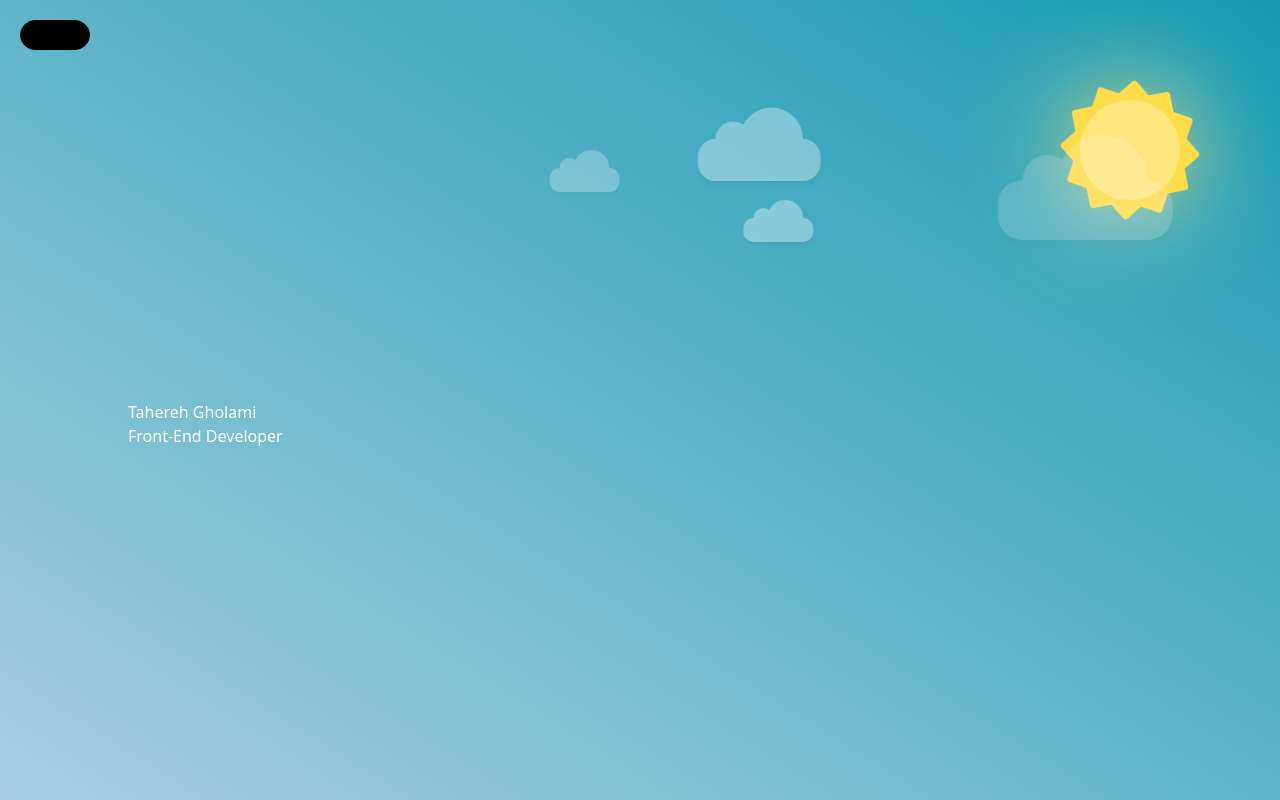
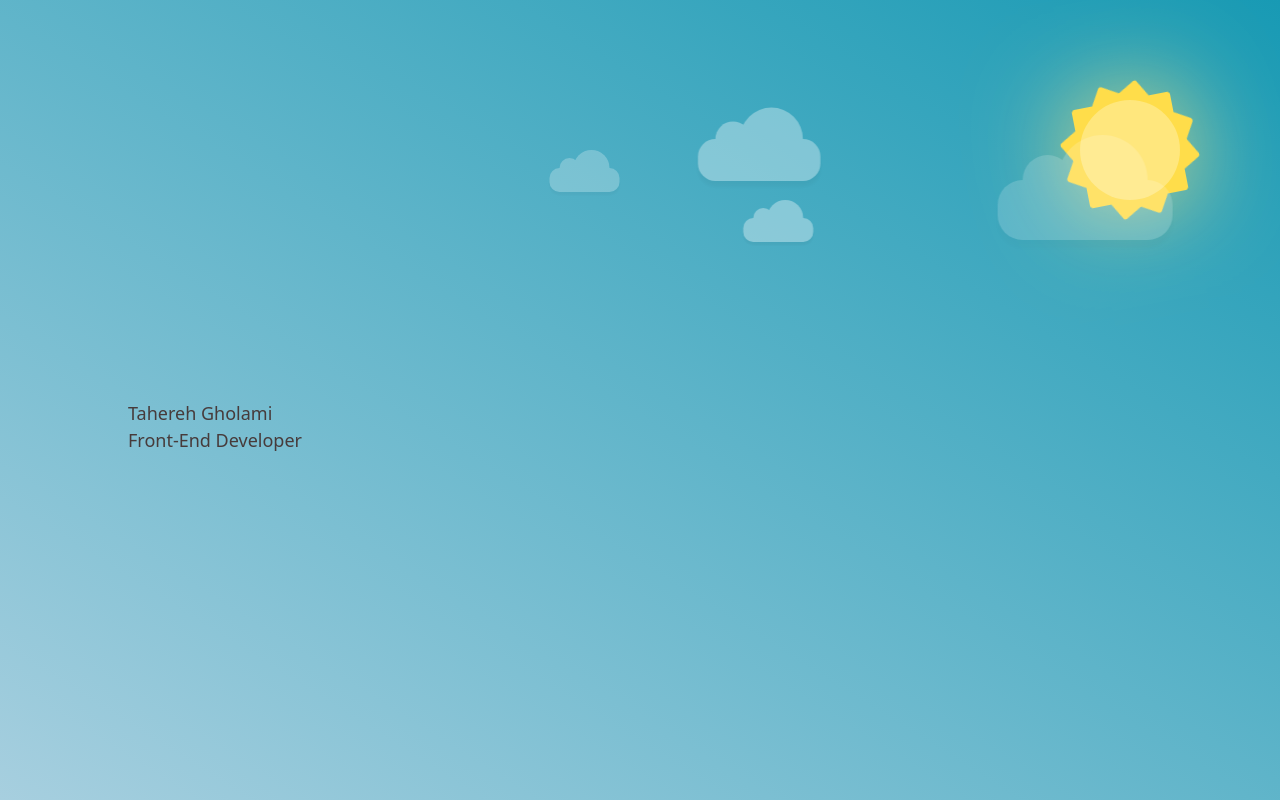
Before and after one commit to TahereGmi/TahereGmi.github.io, a Next.js app: page / in a window 1280 px wide. Built offline with nearby package versions, Linux system fonts and the light colour scheme.

Commit message:
Add some styles for title

```diff
--- a/components/Introduction/index.tsx
+++ b/components/Introduction/index.tsx
@@ -1,10 +1,16 @@
 import styles from './introduction.module.scss'
 
-export default function Day() {
+interface IDayProps {
+    status: boolean;
+}
+
+const Day: React.FC<IDayProps> = ({ status }) => {
     return (
         <div className={styles.introduction}>
-            <div>Tahereh Gholami</div>
-            <div>Front-End Developer</div>
+            <h1 className={`${styles.title} ${status ? styles.isDay : styles.isNight}`}>Tahereh Gholami</h1>
+            <h2 className={`${styles.title} ${status ? styles.isDay : styles.isNight}`}>Front-End Developer</h2>
         </div>
     )
-  }
+}
+
+export default Day;
--- a/components/Introduction/introduction.module.scss
+++ b/components/Introduction/introduction.module.scss
@@ -4,3 +4,21 @@
     left: 10%;
     color: #fff;
 }
+
+@keyframes glow {
+    from { text-shadow: 0 0 10px #ffffff, 0 0 20px #ffffff, 0 0 30px #ffffff; }
+    to { text-shadow: 0 0 20px #ffffff, 0 0 30px #ffffff, 0 0 40px #ffffff; }
+}
+
+.title {
+    font-size: 18px;
+}
+
+.isNight {
+    animation: glow 2s ease-in-out infinite alternate;
+    color: #ffffff;
+}
+
+.isDay {
+    color: #473b3b;
+}
--- a/components/ToggleTime/index.tsx
+++ b/components/ToggleTime/index.tsx
@@ -5,7 +5,7 @@ interface Props {
     onClick: () => void;
 };
 
-const ToggleTime: React.FunctionComponent<Props> = ({ toggleToNight, onClick }) => {
+const ToggleTime: React.FC<Props> = ({ toggleToNight, onClick }) => {
     return (
         <div
             onClick={onClick}
--- a/pages/index.tsx
+++ b/pages/index.tsx
@@ -9,7 +9,6 @@ import Introduction from '@/components/Introduction';
 const Home: FC = () =>{
   const [skyTheme, setSkyTheme] = useState<boolean>(false)
 
-  // momoize
   useEffect(() => {
     setSkyTheme(getTimeZoneByDay())
   }, [])
@@ -27,10 +26,10 @@ const Home: FC = () =>{
 
   return (
   <main className={`flex min-h-screen flex-col items-center justify-between`}>
-    <ToggleTime toggleToNight={skyTheme} onClick={() => changeTheme()}/>
+    {/* <ToggleTime toggleToNight={skyTheme} onClick={() => changeTheme()}/> */}
     {/* <Icon /> */}
     {skyTheme === null ? <div>Loading</div> : skyTheme ? <Day /> : <Night />}
-    <Introduction />
+    <Introduction status={skyTheme}/>
   </main>
   )
 }
```
